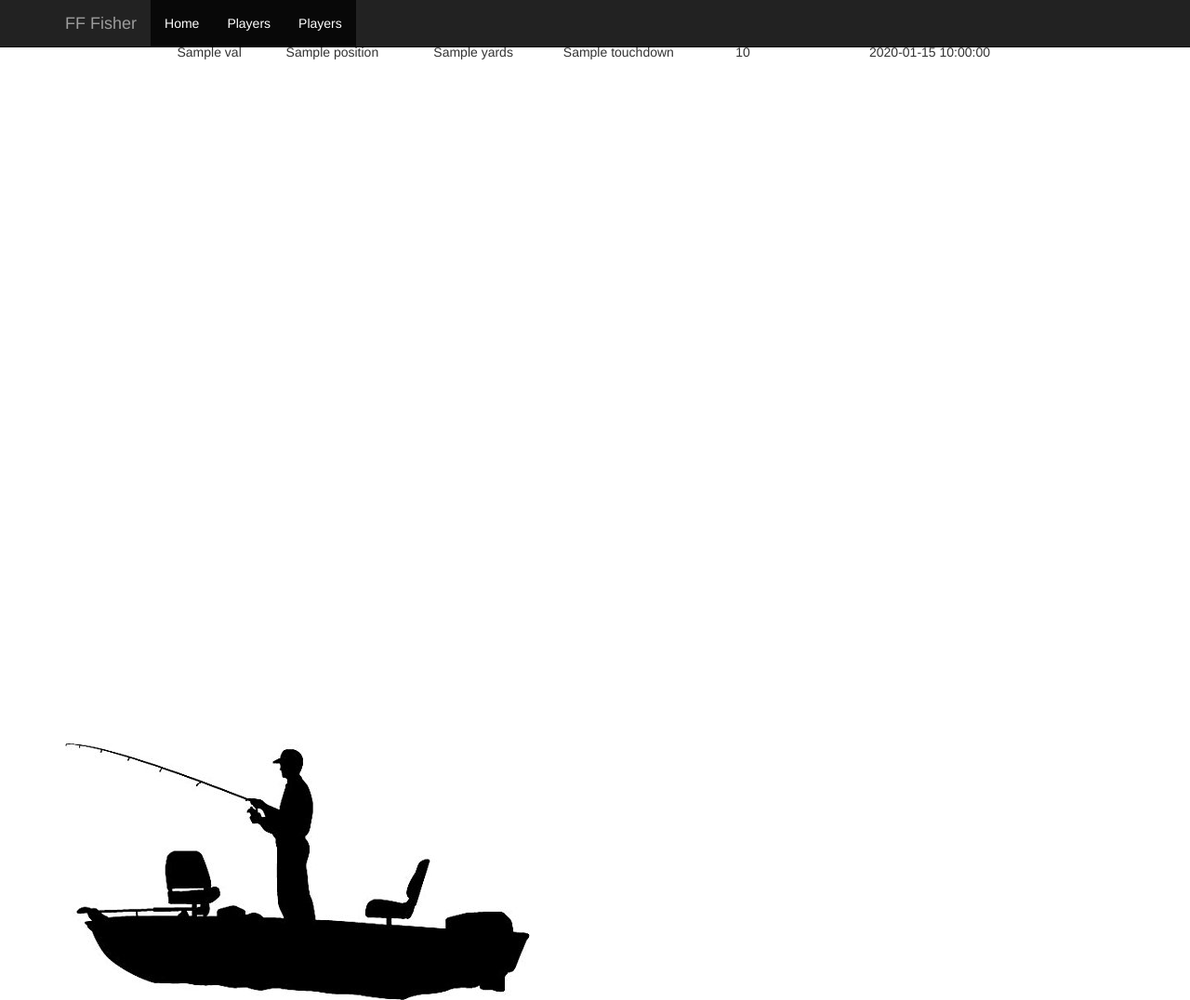
After one commit to peacing/ff-fisher, a Flask app: template app/templates/playerop.html in a window 1280 px wide. The commit adds this page. Shown: the whole page at 93% size. Run offline with Flask 2, Linux system fonts and the light colour scheme; the template is opened without the code that fills it: most values are stand-ins (such as "Sample title", 1, 10 or a date in 2020); some libraries are stand-ins or nearby versions.

Commit message:
updated flask templates and images

```diff
--- /dev/null
+++ b/app/__init__.py
@@ -0,0 +1,3 @@
+from flask import Flask
+app = Flask(__name__)
+from app import views
--- a/app/templates/base.html
+++ b/app/templates/base.html
@@ -1,10 +1,82 @@
 <!DOCTYPE html>
 <html lang="en">
-<head>
-    <meta charset="UTF-8">
-    <title>$Title$</title>
-</head>
-<body>
-$END$
-</body>
+  <head>
+    <meta charset="utf-8">
+    <meta http-equiv="X-UA-Compatible" content="IE=edge">
+    <meta name="viewport" content="width=device-width, initial-scale=1">
+    <!-- The above 3 meta tags *must* come first in the head; any other head content must come *after* these tags -->
+    <meta name="description" content="">
+    <meta name="author" content="">
+    <link rel="icon" href="../../favicon.ico">
+
+    <title>Fantasy Football Fisher Homepage</title>
+
+    <!-- Bootstrap core CSS -->
+    <link href="../static/css/bootstrap.min.css" rel="stylesheet">
+
+    <!-- IE10 viewport hack for Surface/desktop Windows 8 bug -->
+    <link href="../../assets/css/ie10-viewport-bug-workaround.css" rel="stylesheet">
+
+    <!-- Custom styles for this template -->
+    <link href="../static/css/starter-template.css" rel="stylesheet">
+
+    <!-- Just for debugging purposes. Don't actually copy these 2 lines! -->
+    <!--[if lt IE 9]><script src="../../assets/js/ie8-responsive-file-warning.js"></script><![endif]-->
+    <script src="../../assets/js/ie-emulation-modes-warning.js"></script>
+
+    <!-- HTML5 shim and Respond.js for IE8 support of HTML5 elements and media queries -->
+    <!--[if lt IE 9]>
+      <script src="https://oss.maxcdn.com/html5shiv/3.7.3/html5shiv.min.js"></script>
+      <script src="https://oss.maxcdn.com/respond/1.4.2/respond.min.js"></script>
+    <![endif]-->
+  </head>
+
+  <body>
+
+    <nav class="navbar navbar-inverse navbar-fixed-top">
+      <div class="container">
+        <div class="navbar-header">
+          <button type="button" class="navbar-toggle collapsed" data-toggle="collapse" data-target="#navbar" aria-expanded="false" aria-controls="navbar">
+            <span class="sr-only">Toggle navigation</span>
+            <span class="icon-bar"></span>
+            <span class="icon-bar"></span>
+            <span class="icon-bar"></span>
+          </button>
+          <a class="navbar-brand" href="/">FF Fisher</a>
+        </div>
+        <div id="navbar" class="collapse navbar-collapse">
+          <ul class="nav navbar-nav">
+            <li class="active"><a href="/index">Home</a></li>
+              <li class="active"><a href="/player">Players</a></li>
+              <li class="active"><a href="/winner">Players</a></li>
+          </ul>
+        </div><!--/.nav-collapse -->
+      </div>
+    </nav>
+
+    <div class="container">
+
+
+        {% block welcome %}{% endblock %}
+                  {% block player %}{% endblock %}
+        {% block playerop %}{% endblock %}
+          {% block winner %}{% endblock %}
+
+
+        <img src="../static/fish.jpg" class="img-fluid" alt="Responsive image">
+
+
+
+    </div><!-- /.container -->
+
+
+    <!-- Bootstrap core JavaScript
+    ================================================== -->
+    <!-- Placed at the end of the document so the pages load faster -->
+    <script src="https://ajax.googleapis.com/ajax/libs/jquery/1.12.4/jquery.min.js"></script>
+    <script>window.jQuery || document.write('<script src="../../assets/js/vendor/jquery.min.js"><\/script>')</script>
+    <script src="../static/js/bootstrap.min.js"></script>
+    <!-- IE10 viewport hack for Surface/desktop Windows 8 bug -->
+    <script src="../../assets/js/ie10-viewport-bug-workaround.js"></script>
+  </body>
 </html>
--- /dev/null
+++ b/app/templates/playerop.html
@@ -0,0 +1,35 @@
+{% extends "base.html" %}
+{% block playerop %}
+<div class="container">
+     <div class="starter-template">
+       <div class="row" style="height:100vh;">
+               <div class="col-md-10 col-md-offset-1">
+                   <table class="table">
+                     <thead>
+                       <tr>
+                         <th>Name</th>
+                           <th>Position</th>
+                           <th>Yards</th>
+                           <th>Touchdown</th>
+                           <th>Player Points</th>
+                           <th>Time</th>
+                       </tr>
+                     </thead>
+                     <tbody>
+                       {% for val in output %}
+                       <tr>
+                         <td>{{val.player_name}}</td>
+                           <td>{{val.position}}</td>
+                         <td>{{val.yards}}</td>
+                           <td>{{val.touchdown}}</td>
+                           <td>{{val.player_points}}</td>
+                         <td>{{val.time}}</td>
+                       </tr>
+                       {% endfor %}
+                     </tbody>
+                   </table>
+               </div>
+       </div>
+     </div>
+   </div>
+{% endblock %}
--- a/app/views.py
+++ b/app/views.py
@@ -11,30 +11,27 @@ session = cluster.connect("nfl_plays")
 @app.route('/')
 @app.route('/index')
 def index():
-    SQL = "SELECT * FROM micro_winner"
+    return render_template("welcome.html")
+
+@app.route('/winner')
+def winner():
+    SQL = "SELECT * FROM micro_winner2"
     response = session.execute(SQL)
     user_id = response[0].user_id
     user_points = response[0].user_points
-    return render_template("base.html", user_id=user_id, user_points=user_points)
+    return render_template("winner.html", user_id=user_id, user_points=user_points)
 
+@app.route('/player')
+def winners():
+    return render_template("player.html")
 
-@app.route('/<user_id>')
-def get_email(user_id):
-       stmt = "SELECT * FROM micro_winners WHERE user_id=%s"
-       response = session.execute(stmt, parameters=[user_id])
-       response_list = []
-       for val in response:
-            response_list.append(val)
-       jsonresponse = [{"user_id": x.user_id, "user_points": x.user_points} for x in response_list]
-       return jsonify(emails=jsonresponse)
-
-
-@app.route('/_get_data')
-def get_data():
-    SQL = "SELECT * FROM micro_winner"
-    response = session.execute(SQL)
+@app.route('/player', methods=['POST'])
+def player_post():
+    player_id = request.form["player_id"]
+    SQL = "SELECT * FROM player_scores WHERE player_name=%s LIMIT 25"
+    response = session.execute(SQL, parameters=[player_id])
     response_list = []
     for val in response:
         response_list.append(val)
-    jsonresponse = [{"user_id": x.user_id, "user_points": x.user_points} for x in response_list]
-    return jsonify(winner=jsonresponse)
+    json_response = [{"player_name": x.player_name, "position": x.position, "player_points": x.player_points, "yards": x.yards,"touchdown": x.touchdown, "time": x.playtime} for x in response_list]
+    return render_template('playerop.html', output=json_response)
```
Also changed, not shown: app/templates/player.html (added, +20 -0 lines), app/templates/welcome.html (added, +9 -0 lines), app/templates/winner.html (added, +11 -0 lines), app/static/congrats.jpg (added), app/static/fish.jpg (added).
